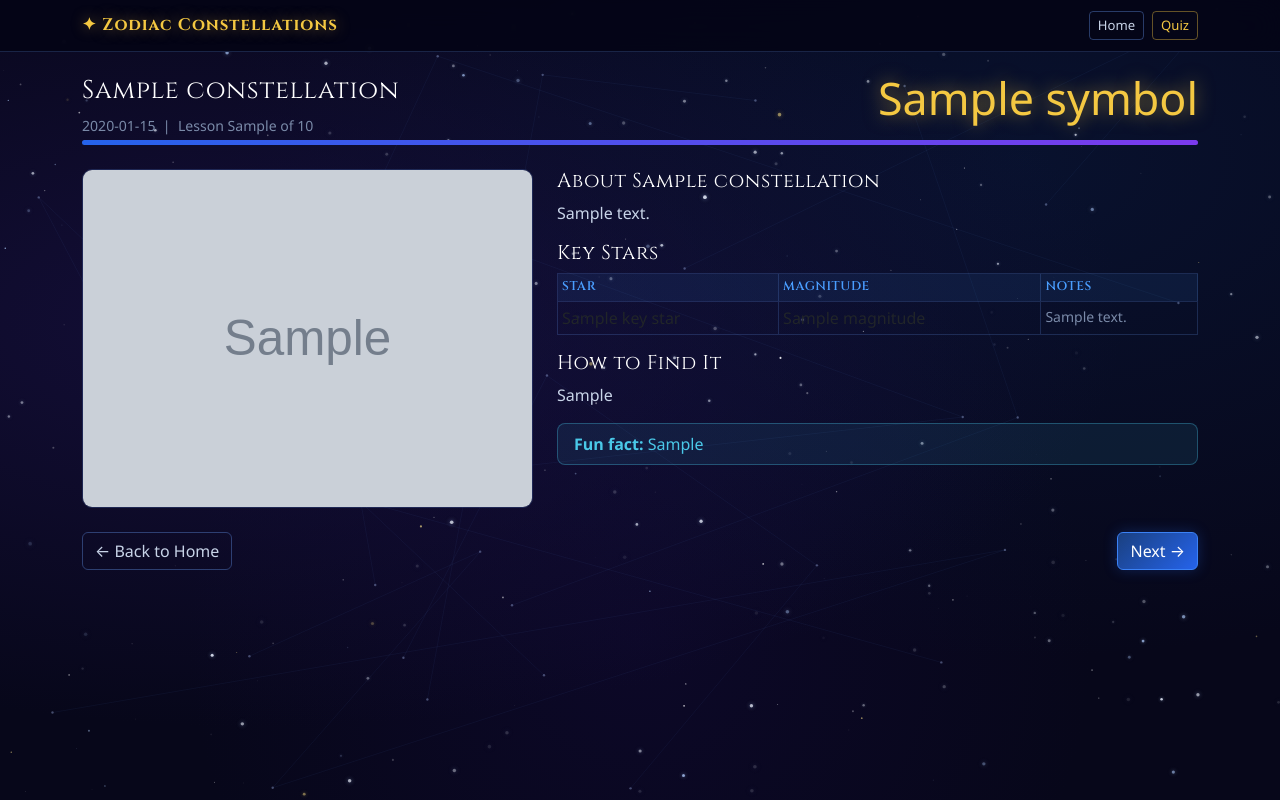
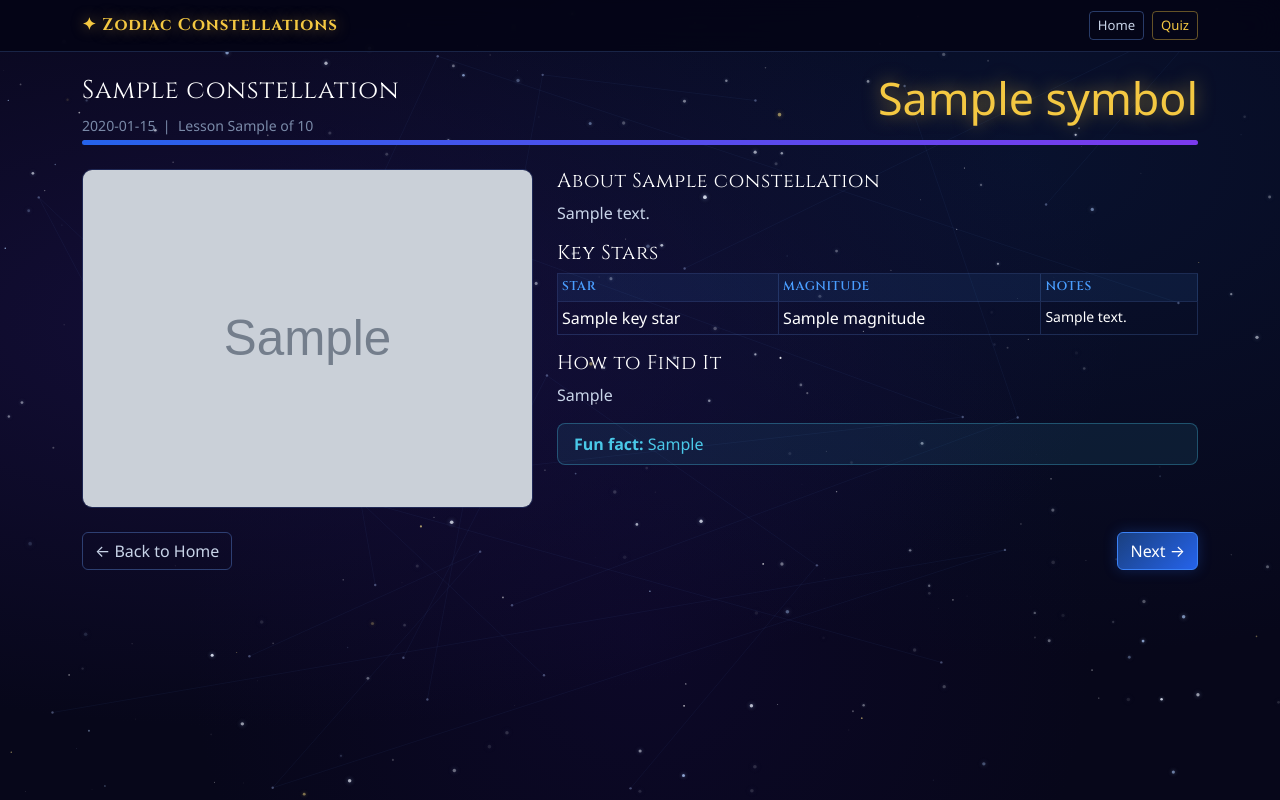
Before and after one commit to KugouHu/COMS4170_Final_Project, a Flask app: template templates/learn.html in a window 1280 px wide. Run offline with Flask 3, Linux system fonts and the light colour scheme; the template is opened without the code that fills it: most values are stand-ins (such as "Sample title", 1, 10 or a date in 2020); grey boxes marked "Sample" are stand-in pictures.

Commit message:
Design Fix

```diff
--- a/static/style.css
+++ b/static/style.css
@@ -249,9 +249,12 @@ a:not(.btn):not(.navbar-brand):hover { color: var(--gold); }
    TABLES
    =================================================== */
 .table {
-  color: var(--silver) !important;
+  color: var(--star-white) !important;
   --bs-table-bg: transparent;
   --bs-table-border-color: var(--border-glow);
+}
+.table td, .table th {
+  color: var(--star-white) !important;
 }
 .table-bordered, .table-bordered > :not(caption) > * {
   border-color: var(--border-glow) !important;
--- a/templates/learn.html
+++ b/templates/learn.html
@@ -62,7 +62,7 @@
           <tr>
             <td>{{ s.name }}</td>
             <td>{{ s.magnitude }}</td>
-            <td class="text-muted small">{{ s.note }}</td>
+            <td class="small">{{ s.note }}</td>
           </tr>
           {% endfor %}
         </tbody>
```
